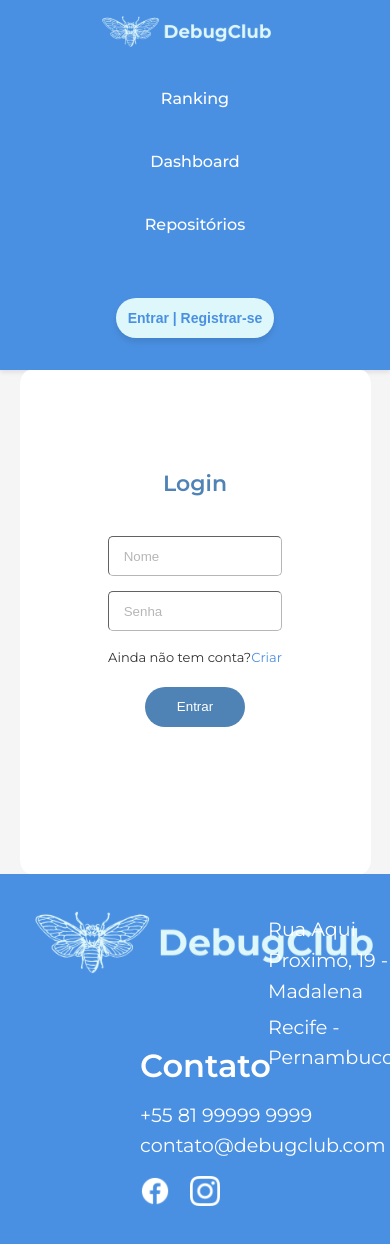
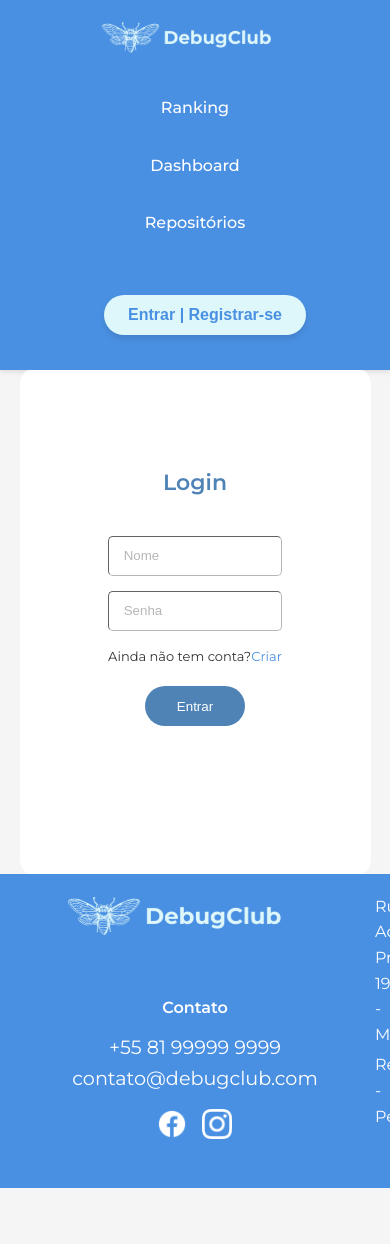
Before and after one commit to VyNas07/Debug-Club, a React (Create React App) app: page /login in a window 390 px wide. Shown: the top 1244 px of the page. After the commit the page ends 1188 px from the top, so only its background shows below. Built offline with nearby package versions, Linux system fonts and the light colour scheme; no server answers.

Commit message:
responsividade

```diff
--- a/src/components/Footer/Footer.css
+++ b/src/components/Footer/Footer.css
@@ -4,12 +4,13 @@
   padding: 25px;
   display: flex;
   justify-content: center;
+  flex-wrap: wrap;
 }
 
 .rodape-content {
   display: flex;
   justify-content: space-between;
-    align-items: center;
+  align-items: flex-start;
   width: 80%;
   max-width: 1200px;
   flex-wrap: wrap;
@@ -18,6 +19,7 @@
 
 .logo-img {
   width: 25rem;
+  max-width: 100%;
   margin-right: 20px;
 }
 
@@ -25,6 +27,7 @@
   flex: 1;
   text-align: start;
   padding: 0 5rem 0 9rem;
+  min-width: 250px;
 }
 
 .contato-rodape h3 {
@@ -53,6 +56,7 @@
   flex: 1;
   text-align: start;
   padding-top: 3%;
+  min-width: 250px;
 }
 
 .endereco-rodape p {
@@ -60,8 +64,7 @@
   font-size: 1.2rem;
 }
 
-  /* Responsividade */
-  @media (max-width: 768px) {
+@media (max-width: 1024px) {
   .rodape-content {
       flex-direction: column;
       align-items: center;
@@ -70,9 +73,53 @@
 
   .logo-img {
       margin-bottom: 20px;
+      width: 80%;
   }
 
   .contato-rodape, .endereco-rodape {
       margin-bottom: 20px;
+      padding: 0 2rem;
+      text-align: center;
+  }
+
+  .contato-rodape {
+      min-width: 0;
+  }
+
+  .endereco-rodape {
+      min-width: 0;
+  }
+
+  .icons-rodape {
+      justify-content: center;
   }
 }
+
+@media (max-width: 768px) {
+  .rodape-section {
+      padding: 15px;
+  }
+
+  .rodape-content {
+      width: 100%;
+  }
+
+  .logo-img {
+      width: 70%;
+      margin-bottom: 15px;
+  }
+
+  .contato-rodape, .endereco-rodape {
+      margin-bottom: 15px;
+      padding: 0;
+      text-align: center;
+  }
+
+  .contato-rodape h3, .endereco-rodape p {
+      font-size: 1rem;
+  }
+
+  .icons-rodape {
+      gap: 15px;
+  }
+}
--- a/src/components/Header/Header.css
+++ b/src/components/Header/Header.css
@@ -3,7 +3,7 @@
     justify-content: space-between;
     align-items: center;
     padding: 20px 70px;
-    background-color: #4A90E2;
+    background-color: #4a90e2;
     box-shadow: 0 2px 5px rgba(0, 0, 0, 0.1);
 
 
@@ -11,6 +11,8 @@
 
 .header a {
     color: #ffffff ;
+
+
 }
 
 .logo img {
@@ -26,11 +28,10 @@
 
   .nav-links a {
     margin: 0px 15px;
+
     font-weight: 500;
     transition: transform 0.3s ease;
   }
-
-
 
   .nav-links a:hover {
     transform: scale(1.1);
@@ -38,6 +39,7 @@
 
   .button-login {
     background-color: #def7fa;
+
     color: #4a90e2;
     border:none;
     font-weight: 600;
@@ -59,80 +61,83 @@
   }
 
 
-  @media (max-width: 1024px) {
+  @media (min-width: 768px) and (max-width: 1024px) {
     .header {
         flex-direction: column;
         justify-content: center;
         align-items: center;
-        padding: 20px 50px;
+        padding: 2rem 5vw;
     }
 
     .nav-links {
         flex-direction: row;
-        margin-top: 10px;
+        margin-top: 1rem;
+        justify-content: center;
     }
 
     .nav-links a {
-        margin: 5px 10px;
-        padding: 10px 15px;
+        margin: 0.5rem 1rem;
+        padding: 0.6rem 1.2rem;
+        font-size: 1rem;
     }
 
     .button-login {
-        margin-top: 15px;
-        margin-left: 0;
+        margin-top: 1.5rem;
         width: auto;
+        padding: 0.8rem 2rem;
+        font-size: 1rem;
     }
 }
 
-@media (max-width: 768px) {
+@media (min-width: 481px) and (max-width: 767px) {
     .header {
         flex-direction: column;
         justify-content: center;
         align-items: center;
-        padding: 15px 40px;
+        padding: 1.5rem 5vw;
     }
 
     .nav-links {
         flex-direction: column;
-        margin-top: 10px;
+        margin-top: 1rem;
+        align-items: center;
     }
 
     .nav-links a {
-        margin: 10px 0;
-        padding: 10px 20px;
+        margin: 0.8rem 0;
+        padding: 0.8rem 2rem;
         text-align: center;
+        font-size: 1.1rem;
     }
 
     .button-login {
-        margin-top: 20px;
-        margin-left: 0;
+        margin-top: 2rem;
         width: auto;
+        padding: 0.8rem 2rem;
+        font-size: 1.1rem;
     }
 }
 
 @media (max-width: 480px) {
     .header {
-        flex-direction: column;
-        justify-content: center;
-        align-items: center;
-        padding: 10px 20px;
+        padding: 1rem 5vw;
     }
 
     .nav-links {
         flex-direction: column;
-        margin-top: 10px;
+        margin-top: 1rem;
+        align-items: center;
     }
 
     .nav-links a {
-        margin: 10px 0;
-        padding: 12px 20px;
-        width: 100%;
-        text-align: center;
+        margin: 0.6rem 0;
+        padding: 0.6rem 1.5rem;
+        font-size: 1rem;
     }
 
     .button-login {
-        width: 100%;
-        margin-top: 20px;
-        padding: 12px;
+        margin-top: 1.5rem;
+        padding: 0.7rem 1.5rem;
+        font-size: 1rem;
     }
 }
--- a/src/components/Header2/Header2.css
+++ b/src/components/Header2/Header2.css
@@ -93,28 +93,31 @@
   }
 
 
-@media (max-width: 1024px) {
+  @media (max-width: 1024px) {
     .header {
         flex-direction: column;
         justify-content: center;
         align-items: center;
-        padding: 20px 50px;
+        padding: 2rem 5vw;
     }
 
     .nav-links {
         flex-direction: row;
-        margin-top: 10px;
+        margin-top: 1rem;
+        justify-content: center;
     }
 
     .nav-links a {
-        margin: 5px 10px;
-        padding: 10px 15px;
+        margin: 0.5rem 1rem;
+        padding: 0.6rem 1.2rem;
+        font-size: 1rem;
     }
 
     .button-perfil {
-        margin-top: 15px;
-        margin-left: 0;
+        margin-top: 1.5rem;
         width: auto;
+        padding: 0.8rem 2rem;
+        font-size: 1rem;
     }
 }
 
@@ -123,24 +126,27 @@
         flex-direction: column;
         justify-content: center;
         align-items: center;
-        padding: 15px 40px;
+        padding: 1.5rem 5vw;
     }
 
     .nav-links {
         flex-direction: column;
-        margin-top: 10px;
+        margin-top: 1rem;
+        align-items: center;
     }
 
     .nav-links a {
-        margin: 10px 0;
-        padding: 10px 20px;
+        margin: 0.8rem 0;
+        padding: 0.8rem 2rem;
         text-align: center;
+        font-size: 1.1rem;
     }
 
     .button-perfil {
-        margin-top: 20px;
-        margin-left: 0;
+        margin-top: 2rem;
         width: auto;
+        padding: 0.8rem 2rem;
+        font-size: 1.1rem;
     }
 }
 
@@ -149,24 +155,27 @@
         flex-direction: column;
         justify-content: center;
         align-items: center;
-        padding: 10px 20px;
+        padding: 1rem 5vw;
     }
 
     .nav-links {
         flex-direction: column;
-        margin-top: 10px;
+        margin-top: 1rem;
+        align-items: center;
     }
 
     .nav-links a {
-        margin: 10px 0;
-        padding: 12px 20px;
+        margin: 0.6rem 0;
+        padding: 0.6rem 1.5rem;
+        font-size: 1rem;
         width: 100%;
         text-align: center;
     }
 
     .button-perfil {
+        margin-top: 1.5rem;
         width: 100%;
-        margin-top: 20px;
-        padding: 12px;
+        padding: 0.7rem 1.5rem;
+        font-size: 1rem;
     }
 }
```
Lines whose indentation alone changed are shown as unchanged.
